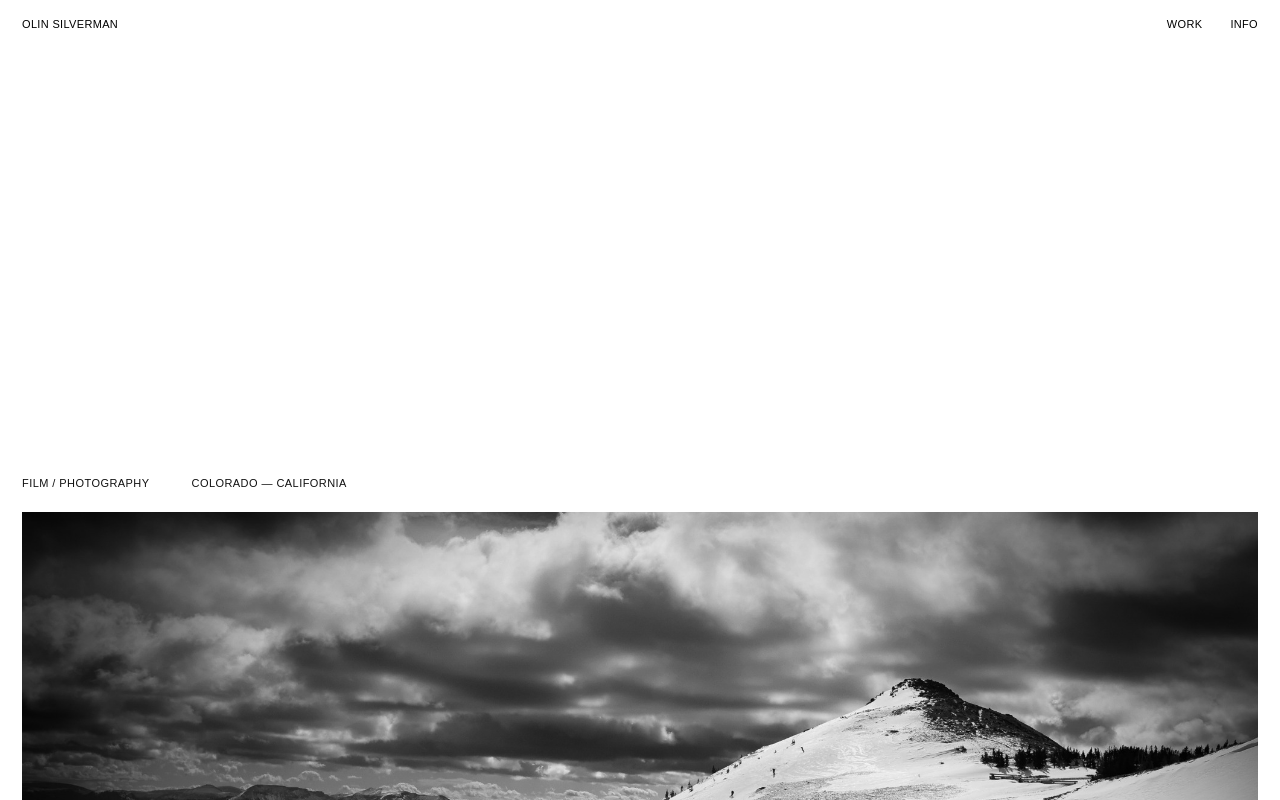
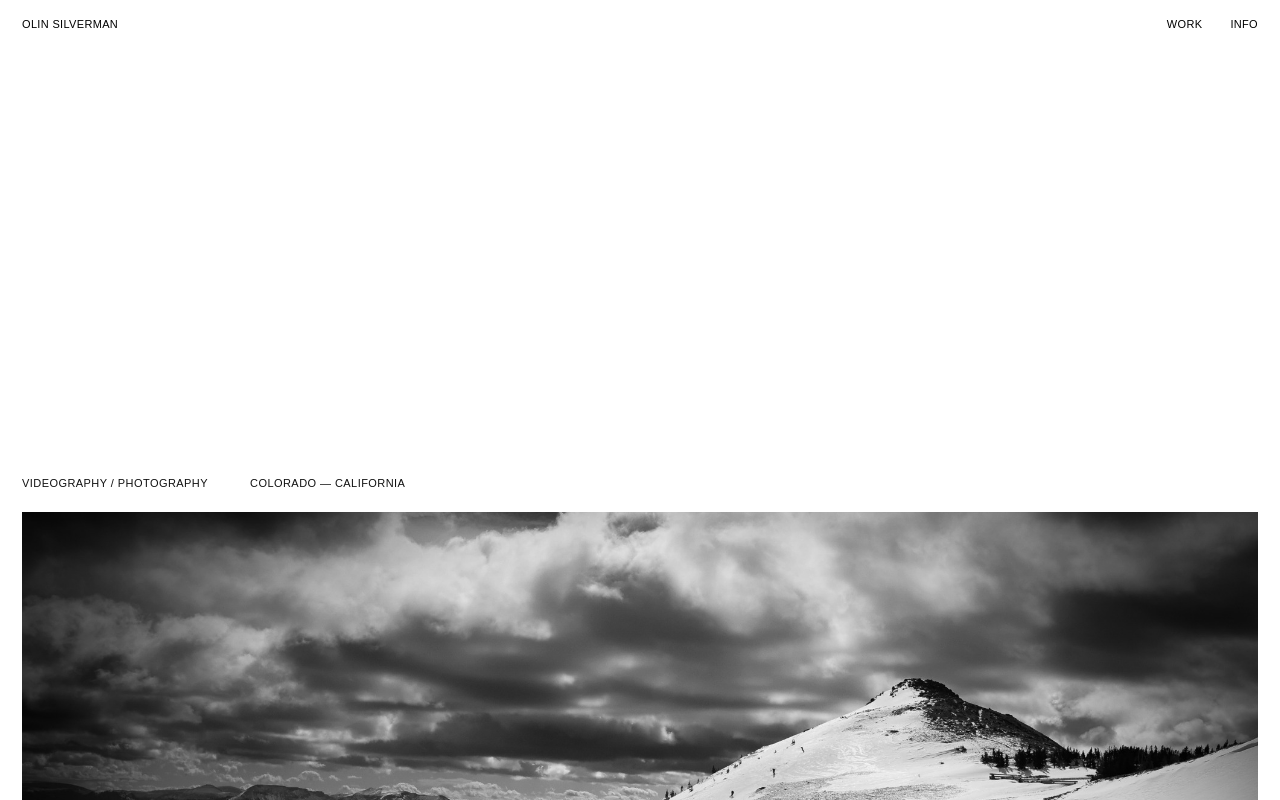
Before and after one commit to olinsilverman/olin-portfolio, a plain HTML site: page index.html in a window 1280 px wide. Shown: the top 800 px of the page. Drawn offline with Linux system fonts and the light colour scheme.

Commit message:
Update index.html

```diff
--- a/index.html
+++ b/index.html
@@ -2,13 +2,13 @@
 <html lang="en">
 <head>
 <meta charset="utf-8"><meta name="viewport" content="width=device-width,initial-scale=1">
-<title>Olin Silverman — Film / Photography</title>
+<title>Olin Silverman — Videography / Photography</title>
 <link rel="stylesheet" href="style.css">
 </head>
 <body>
 <header class="header"><a href="#top">OLIN SILVERMAN</a><nav><a href="#work">WORK</a><a href="#info">INFO</a></nav></header>
 <main id="top">
-<section class="opening"><div><span>FILM / PHOTOGRAPHY</span><span>COLORADO — CALIFORNIA</span></div></section>
+<section class="opening"><div><span>VIDEOGRAPHY / PHOTOGRAPHY</span><span>COLORADO — CALIFORNIA</span></div></section>
 <section id="work" class="work">
 <article class="project">
 <img src="images/jack-wc.jpg" alt="Black-and-white mountain landscape">
```
